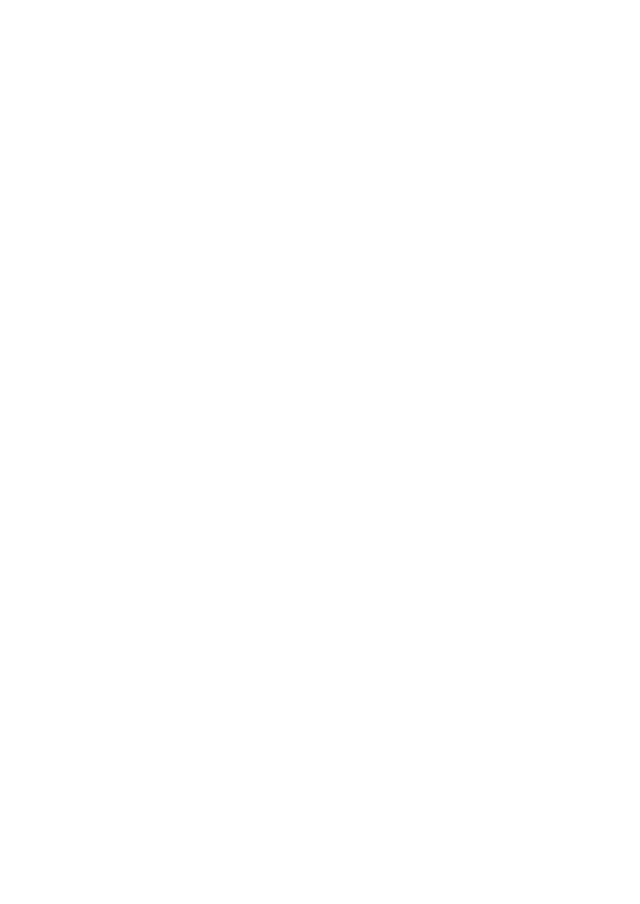
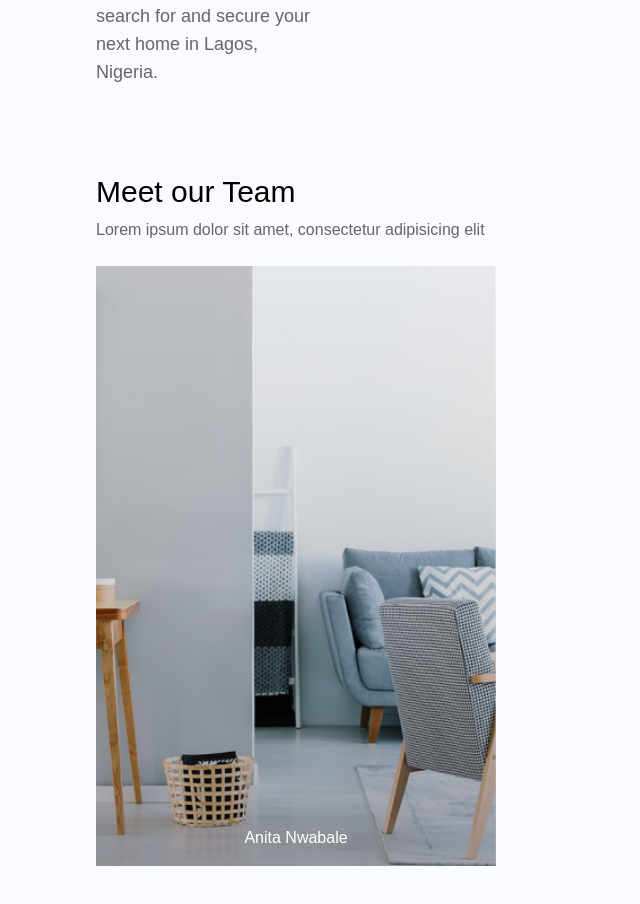
Before and after one commit to Obadea/rentwise, a React (Create React App) app: page /aboutus in a window 1280 px wide. Before the commit this address had no page. Shown: the part 670-1574 px from the top of the page, without its empty margins (0-640 px from the left). Before the commit the page ends 800 px from the top, so only its background shows below. Built offline with nearby package versions, Linux system fonts and the light colour scheme; a web font is replaced by a local one.

Commit message:
minor change

```diff
--- a/src/App.js
+++ b/src/App.js
@@ -9,6 +9,7 @@ import LandingPage from "./pages/landingpage/LandingPage.jsx";
 import AffordabilityCalculator from "./pages/affordabilitycalcuator/AffordabilityCalculator.jsx";
 import QuickServicesPage from "./pages/quickservices/QuickServicesPage.jsx";
 import ServicesAgentPage from "./pages/sevicesagentpage/ServicesAgentPage.jsx";
+import AboutUsPage from "./pages/aboutuspage/AboutUsPage.jsx";
 // import PasswordReset from "./pages/passwordresetpage/PasswordReset.jsx";
 // import OtpReset from "./pages/otpresetpage/OtpReset.jsx";
 
@@ -25,6 +26,7 @@ function App() {
       />
       <Route path="/quickservices/agents" element={<ServicesAgentPage />} />
       <Route path="/quickservices" element={<QuickServicesPage />} />
+      <Route path="/aboutus" element={<AboutUsPage />} />
       {/* <Route path="/passwordreset" element={<PasswordReset />} />
       <Route path="/otpreset" element={<OtpReset />} /> */}
     </Routes>
--- a/src/pages/aboutuspage/AboutUsPage.jsx
+++ b/src/pages/aboutuspage/AboutUsPage.jsx
@@ -1,6 +1,7 @@
 import React from "react";
 import Header from "../../components/Header";
 import AboutTextContent from "./components/AboutTextContent";
+import AboutPhotoCard from "./components/AboutPhotoCard";
 
 function AboutUsPage() {
   return (
@@ -17,7 +18,6 @@ function AboutUsPage() {
         professional, or a growing family, our mission is to transform the way
         you search for and secure your next home in Lagos, Nigeria."
         />
-      </div>
         <AboutTextContent
           header="Who We Are"
           paragraph="RentWise was created with a clear vision: to eliminate the frustrations and uncertainties often associated with the rental process. Lagos is a vibrant and dynamic city, but finding a trustworthy landlord, a safe neighborhood, and a home that fits your budget can be a daunting task. We are here to change that."
@@ -27,6 +27,8 @@ function AboutUsPage() {
           header="Our Vision"
           paragraph="We envision a world where finding a home is as simple as making a few clicks. A world where every renter feels empowered to make informed choices and where every rental transaction is built on transparency and trust. With RentWise, that vision is becoming a reality, one rental at a time."
         />
+      </div>
+
       <div className="px-24 py-12">
         <div className="flex flex-col gap-6 ">
           <div className="flex flex-col gap-2">
@@ -37,7 +39,9 @@ function AboutUsPage() {
               Lorem ipsum dolor sit amet, consectetur adipisicing elit
             </p>
           </div>
-          <div className="flex flex-col lg:flex-row"></div>
+          <div className="flex flex-col lg:flex-row">
+            <AboutPhotoCard />
+          </div>
         </div>
       </div>
     </div>
--- a/src/pages/aboutuspage/components/AboutPhotoCard.jsx
+++ b/src/pages/aboutuspage/components/AboutPhotoCard.jsx
@@ -3,15 +3,15 @@ import image from "../../../assets/scheduleImage.png";
 
 function AboutPhotoCard() {
   return (
-    <div class="relative w-full h-screen">
+    <div class="relative w-[400px] h-[600px]">
       <img
         src={image}
         alt="Description"
         class="absolute inset-0 object-cover w-full h-full"
       />
-      <div class="absolute inset-0 bg-gradient-to-t from-black to-transparent opacity-50"></div>
+      <div class="absolute inset-0 bg-gradient-to-t from-black to-transparent opacity-30"></div>
       <div class="absolute bottom-0 left-0 right-0 p-4 text-white text-center">
-        Your Text Here
+        Anita Nwabale
       </div>
     </div>
   );
```
Lines whose indentation alone changed are shown as unchanged.
